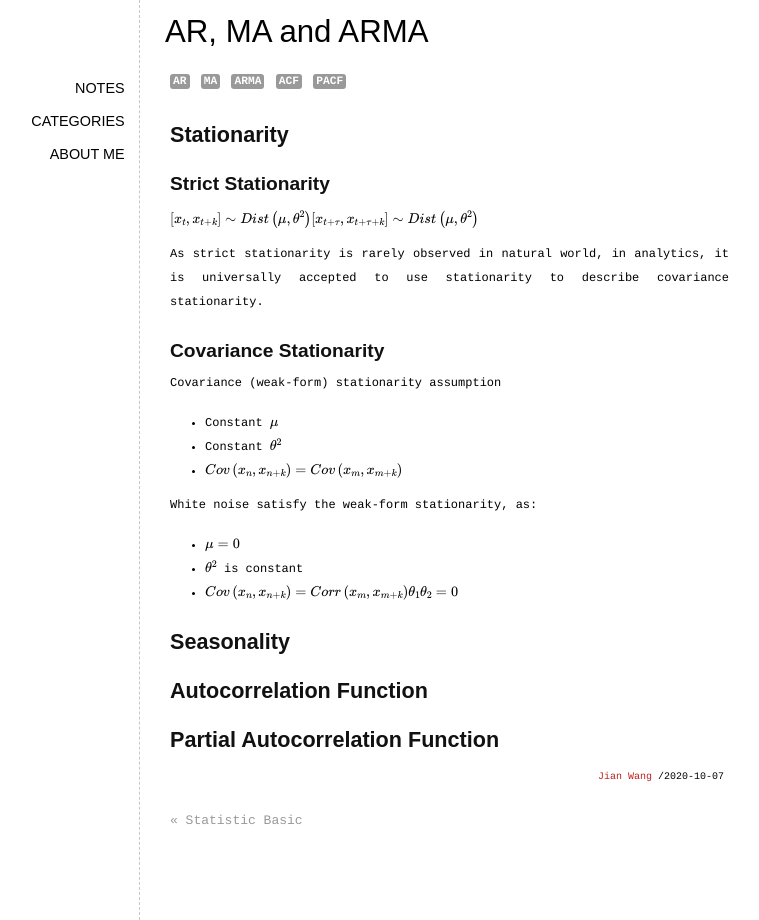
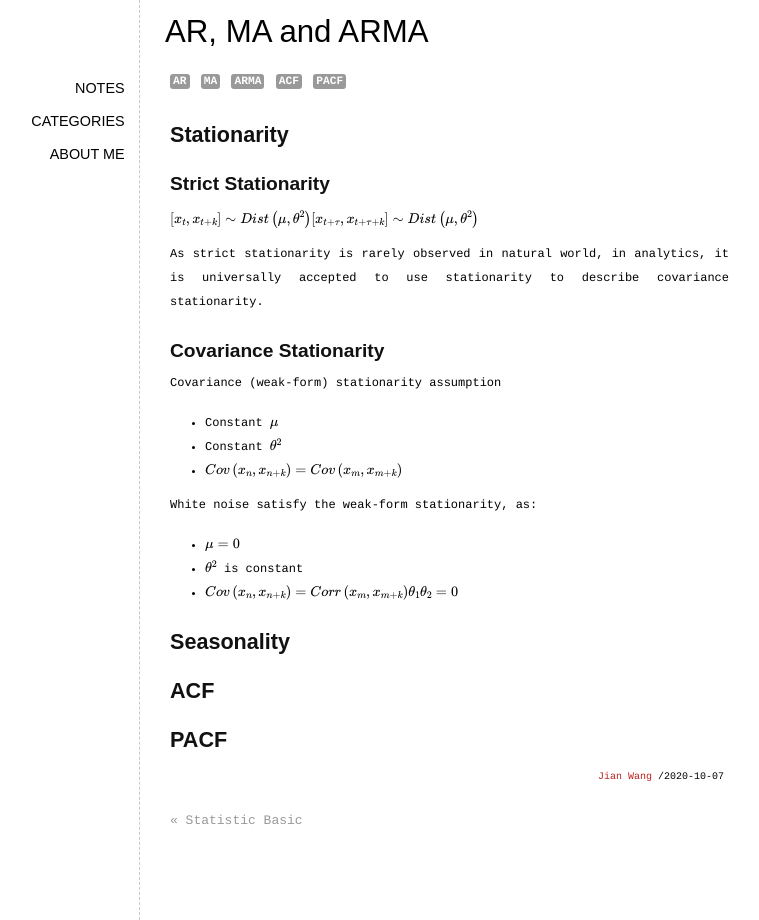
Before and after one commit to elan2wang/note, a Jekyll site: the page built from _posts/2020-10-07-ARMA.md, in a window 1280 px wide. Shown: the whole page, without its empty margins (111-870 px from the left). Built offline with Jekyll 4.4.1, drawn with Linux system fonts in a browser that asks for light colours; formulas are drawn with MathJax 3; comment, search, counter and statistics services are not loaded.

Commit message:
update post

```diff
--- a/_posts/2020-10-07-ARMA.md
+++ b/_posts/2020-10-07-ARMA.md
@@ -8,7 +8,7 @@ categories: statistic
 ## Stationarity
 ### Strict Stationarity
 \\[
-[x_t, x_{t+k}] \sim Dist\left(\mu, \theta^2\right)
+[x_t, x_{t+k}] \sim Dist\left(\mu, \theta^2\right) \\
 [x_{t+\tau}, x_{t+\tau+k}] \sim Dist\left(\mu, \theta^2\right)
 \\]
 As strict stationarity is rarely observed in natural world, in analytics, it is universally accepted to use stationarity to describe covariance stationarity.
@@ -26,7 +26,6 @@ White noise satisfy the weak-form stationarity, as:
 
 ## Seasonality
 
+## ACF
 
-## Autocorrelation Function
-
-## Partial Autocorrelation Function
+## PACF
```
